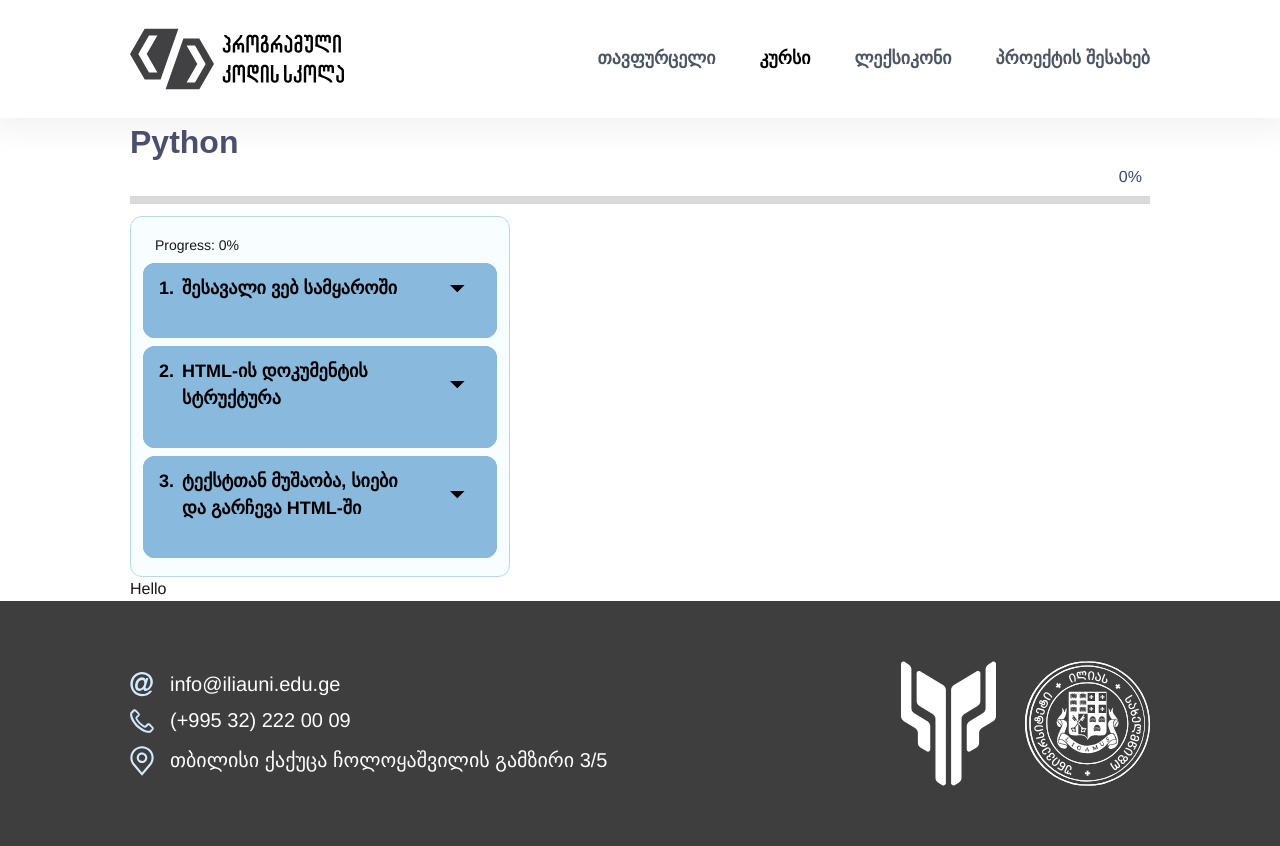
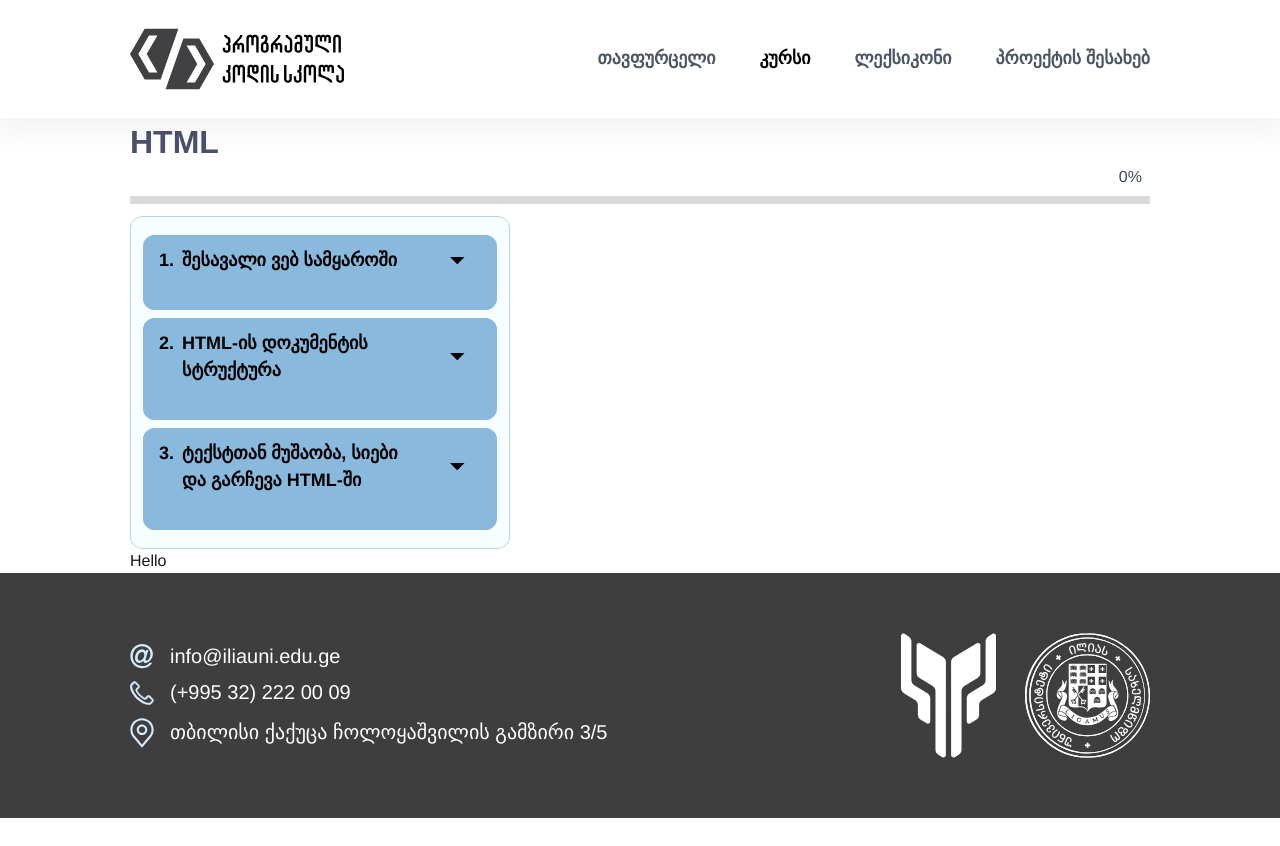
Before and after one commit to Mind1a/code-school-v2, a Next.js app: page /courses/html/1 in a window 1280 px wide. After the commit the page ends 818 px from the top, so only its background shows below. Built offline with nearby package versions, Linux system fonts and the light colour scheme; a web font is replaced by a local one.

Commit message:
fix/fixed proprs spreading between components
changed CoursesSidebar component structure

changed Zustand stores

changed Chapter types and component

```diff
--- a/src/app/courses/html/[id]/page.tsx
+++ b/src/app/courses/html/[id]/page.tsx
@@ -1,16 +1,29 @@
+"use client";
+
 import ProgressBar from "@/features/common/components/primitives/ProgressBar";
 import CoursesSidebar from "@/features/courses/components/composites/CoursesSidebar";
+import { sidebarData } from "@/features/courses/data/sidebarData";
+import { useHtmlProgressStore } from "@/features/store/useProgressStore";
 
 const page = () => {
   // TODO: Check Last completed lesson from local storage and redirect to that lesson
   // TODO: Implement course detail page for Python - from backend took params id and fetch course details
   // TODO: /courses/python/2.2 -> for lesson page
   // TODO: /courses/python/2.2/homework/1 -> for homework page
+  const progress = useHtmlProgressStore((s) => s.progress);
+  const activeLessonIds = useHtmlProgressStore((s) => s.activeLessonIds);
+  const toggleLesson = useHtmlProgressStore((s) => s.toggleLesson);
+  const setTotalLessons = useHtmlProgressStore((s) => s.setTotalLessons);
 
   return (
     <div className="max-w-[1440px] px-[130px] mx-auto w-full">
-      <ProgressBar title="Python" progress="0" />
-      <CoursesSidebar />
+      <ProgressBar title="HTML" progress={progress.toFixed(0)} />
+      <CoursesSidebar
+        sidebarData={sidebarData}
+        activeLessonIds={activeLessonIds}
+        toggleLesson={toggleLesson}
+        setTotalLessons={setTotalLessons}
+      />
       <div>Hello</div>
     </div>
   );
--- a/src/app/courses/python/[id]/page.tsx
+++ b/src/app/courses/python/[id]/page.tsx
@@ -2,15 +2,24 @@
 
 import ProgressBar from "@/features/common/components/primitives/ProgressBar";
 import CoursesSidebar from "@/features/courses/components/composites/CoursesSidebar";
+import { sidebarData } from "@/features/courses/data/sidebarData";
 import { usePythonProgressStore } from "@/features/store/useProgressStore";
 
 const Page = () => {
   const progress = usePythonProgressStore((s) => s.progress);
+  const activeLessonIds = usePythonProgressStore((s) => s.activeLessonIds);
+  const toggleLesson = usePythonProgressStore((s) => s.toggleLesson);
+  const setTotalLessons = usePythonProgressStore((s) => s.setTotalLessons);
 
   return (
     <div className="max-w-[1440px] px-[130px] mx-auto w-full">
       <ProgressBar title="Python" progress={progress.toFixed(0)} />
-      <CoursesSidebar />
+      <CoursesSidebar
+        sidebarData={sidebarData}
+        activeLessonIds={activeLessonIds}
+        toggleLesson={toggleLesson}
+        setTotalLessons={setTotalLessons}
+      />
     </div>
   );
 };
--- a/src/features/courses/components/composites/CoursesSidebar.tsx
+++ b/src/features/courses/components/composites/CoursesSidebar.tsx
@@ -2,16 +2,20 @@
 
 import React, { useEffect, useState } from "react";
 import Chapter from "@/features/courses/components/composites/Chapter";
-import { sidebarData } from "@/features/courses/data/sidebarData";
-import { usePythonProgressStore } from "@/features/store/useProgressStore";
+import { ChapterType } from "../../types";
 
-export default function CoursesSidebar() {
+export default function CoursesSidebar({
+  sidebarData,
+  activeLessonIds,
+  toggleLesson,
+  setTotalLessons,
+}: {
+  sidebarData: ChapterType[];
+  activeLessonIds: string[];
+  toggleLesson: (lessonId: string) => void;
+  setTotalLessons: (n: number) => void;
+}) {
   const [openChapters, setOpenChapters] = useState<string[]>([]);
-
-  const activeLessonIds = usePythonProgressStore((s) => s.activeLessonIds);
-  const toggleLesson = usePythonProgressStore((s) => s.toggleLesson);
-  const setTotalLessons = usePythonProgressStore((s) => s.setTotalLessons);
-  const progress = usePythonProgressStore((s) => s.progress);
 
   useEffect(() => {
     const total = sidebarData.reduce((acc, ch) => acc + ch.lessons.length, 0);
@@ -28,8 +32,6 @@ export default function CoursesSidebar() {
 
   return (
     <div className="rounded-xl border-solid border border-[#b7dae0] py-[18px] bg-[#f8feff] max-w-[380px] w-full flex flex-col gap-2 px-3">
-      <div className="px-3 text-sm">Progress: {progress.toFixed(0)}%</div>
-
       {sidebarData.map((chapter) => (
         <Chapter
           key={chapter.id}
--- a/src/features/courses/types.ts
+++ b/src/features/courses/types.ts
@@ -9,14 +9,14 @@ export type Lesson = {
   subsections?: Subsection[];
 };
 
-export type Chapter = {
+export type ChapterType = {
   id: string;
   title: string;
   lessons: Lesson[];
 };
 
 export type ChapterProps = {
-  chapter: Chapter;
+  chapter: ChapterType;
   isOpen: boolean;
   onToggle: () => void;
   activeLessonIds: string[];
@@ -24,7 +24,7 @@ export type ChapterProps = {
 };
 
 export type CoursesSidebarProps = {
-  data: Chapter[];
+  data: ChapterType[];
 };
 
 export type ChapterHeaderProps = {
--- a/src/features/store/useProgressStore.ts
+++ b/src/features/store/useProgressStore.ts
@@ -2,31 +2,6 @@ import { create } from "zustand";
 import { persist } from "zustand/middleware";
 
 type ProgressState = {
-  progress: number;
-  increaseProgress: (amount: number) => void;
-  resetProgress: () => void;
-  setProgress: (value: number) => void;
-};
-
-export const useHtmlProgressStore = create<ProgressState>()(
-  persist(
-    (set) => ({
-      progress: 0,
-      increaseProgress: (amount) =>
-        set((state) => ({
-          progress: Math.min(100, state.progress + amount),
-        })),
-      setProgress: (value) =>
-        set({ progress: Math.min(100, Math.max(0, value)) }),
-      resetProgress: () => set({ progress: 0 }),
-    }),
-    {
-      name: "html-lesson-progress",
-    }
-  )
-);
-
-type State = {
   progress: number;
   activeLessonIds: string[];
   totalLessons: number;
@@ -35,7 +10,39 @@ type State = {
   resetProgress: () => void;
 };
 
-export const usePythonProgressStore = create<State>()(
+export const useHtmlProgressStore = create<ProgressState>()(
+  persist(
+    (set, get) => ({
+      progress: 0,
+      activeLessonIds: [],
+      totalLessons: 0,
+      toggleLesson: (lessonId: string) => {
+        const { activeLessonIds, totalLessons } = get();
+        const exists = activeLessonIds.includes(lessonId);
+        const updated = exists
+          ? activeLessonIds.filter((id) => id !== lessonId)
+          : [...activeLessonIds, lessonId];
+
+        const percentage = totalLessons
+          ? Math.round((updated.length / totalLessons) * 100)
+          : 0;
+
+        set({ activeLessonIds: updated, progress: percentage });
+      },
+      setTotalLessons: (n: number) => {
+        const { activeLessonIds } = get();
+        const percentage = n
+          ? Math.round((activeLessonIds.length / n) * 100)
+          : 0;
+        set({ totalLessons: n, progress: percentage });
+      },
+      resetProgress: () => set({ activeLessonIds: [], progress: 0 }),
+    }),
+    { name: "html-progress-storage" }
+  )
+);
+
+export const usePythonProgressStore = create<ProgressState>()(
   persist(
     (set, get) => ({
       progress: 0,
```
